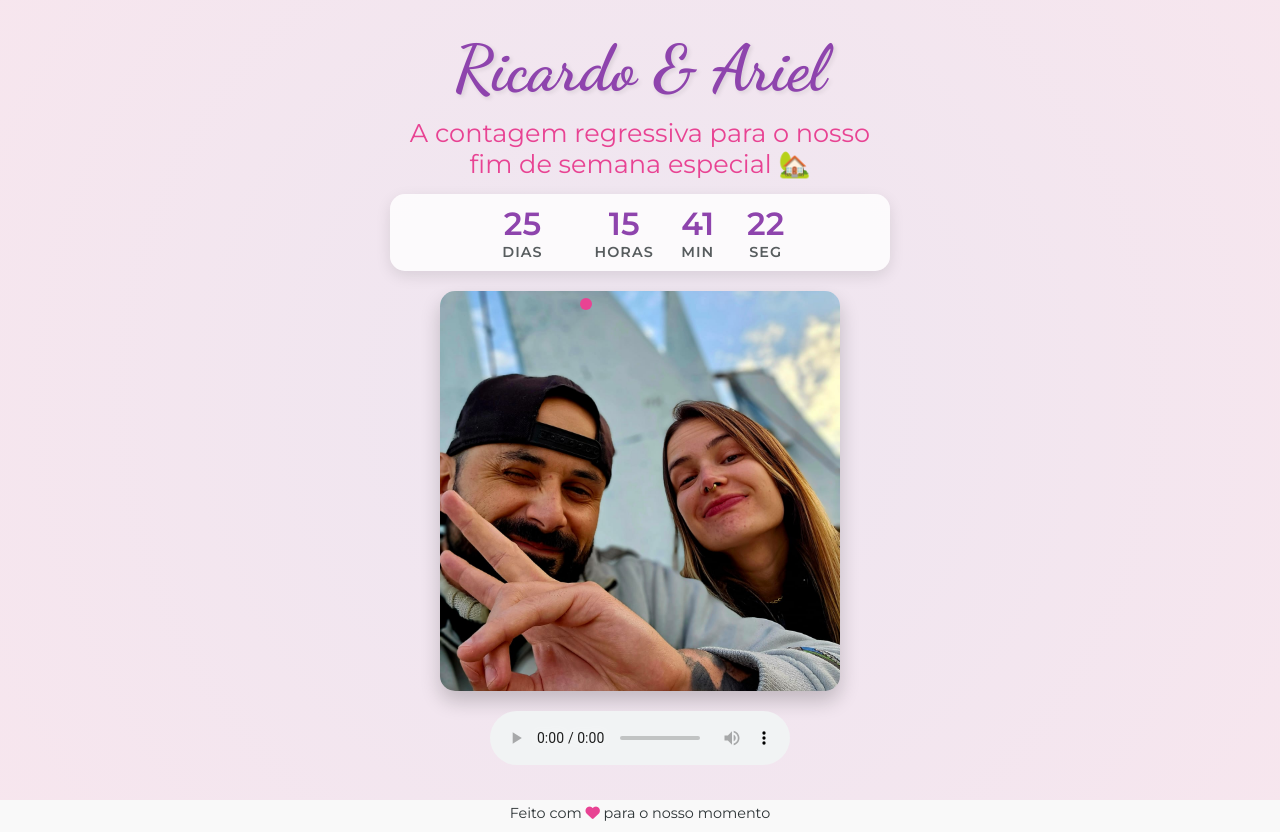
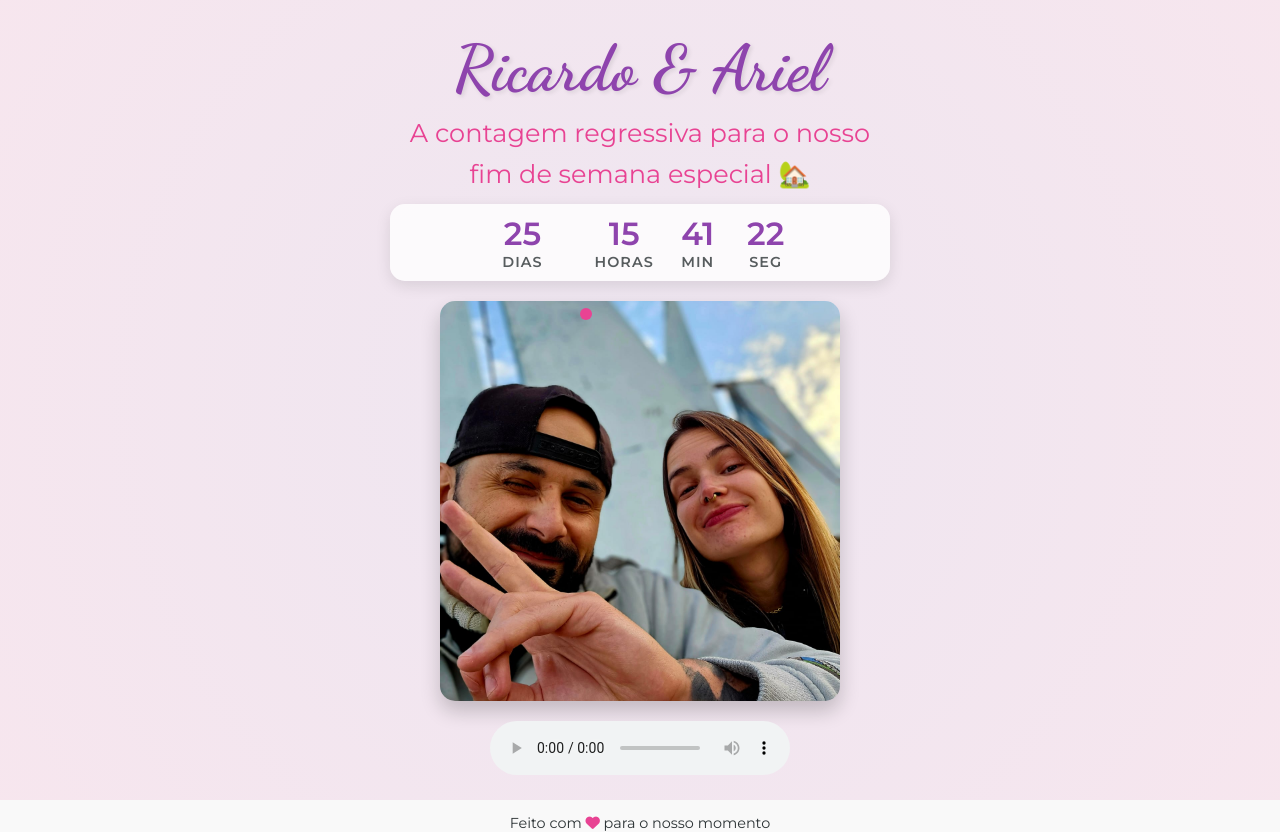
Before and after one commit to Ricardo-Rockenbach/rihrocken.github.io, a plain HTML site: page index.html in a window 1280 px wide. Drawn offline with Linux system fonts and the light colour scheme.

Commit message:
Update index.html

```diff
--- a/index.html
+++ b/index.html
@@ -249,7 +249,8 @@
   <div class="main-container">
     <div class="header">
       <h1>Ricardo & Ariel</h1>
-      <h2>A contagem regressiva para o nosso <br>fim de semana especial 🏡</h2>
+      <h2>A contagem regressiva para o nosso</h2>
+      <h2>fim de semana especial 🏡 </h2>
     </div>
 
     <div id="countdown">
```
